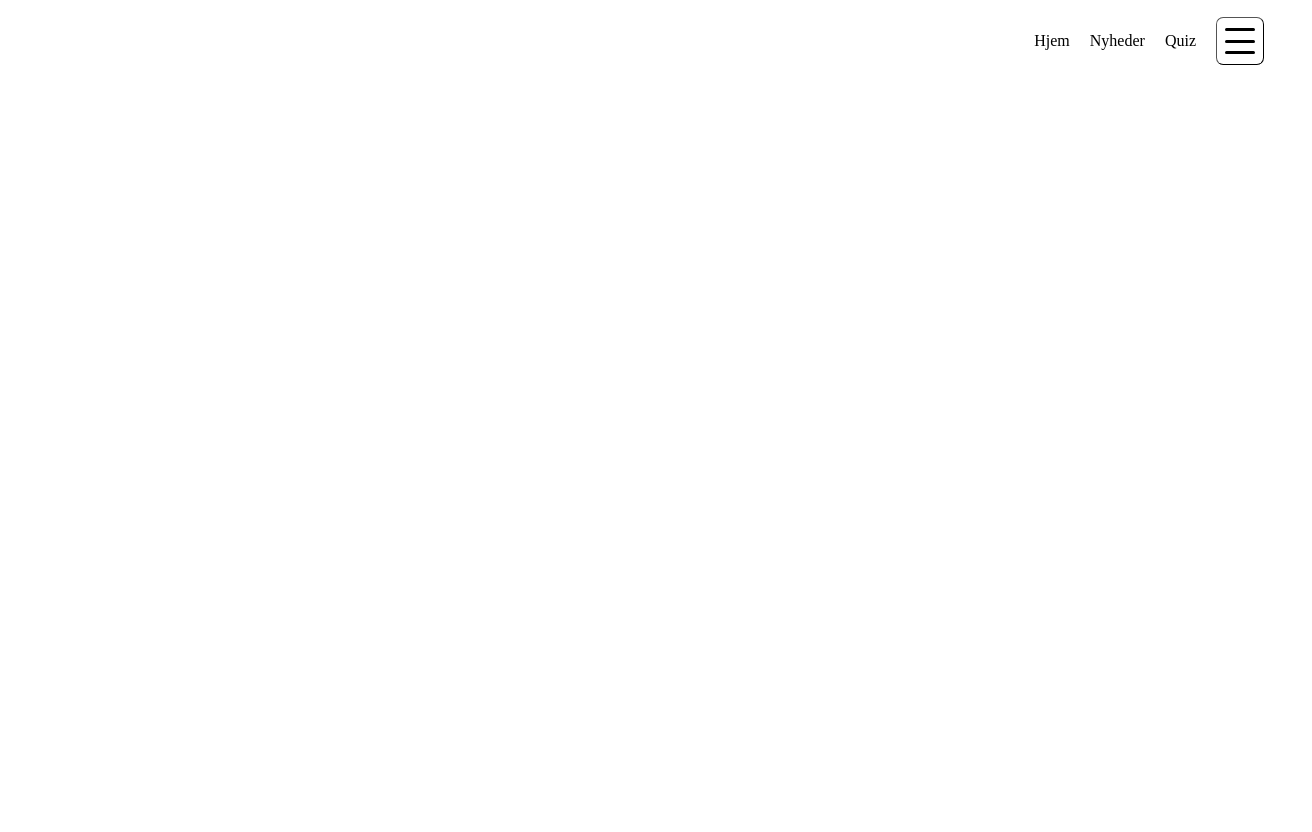
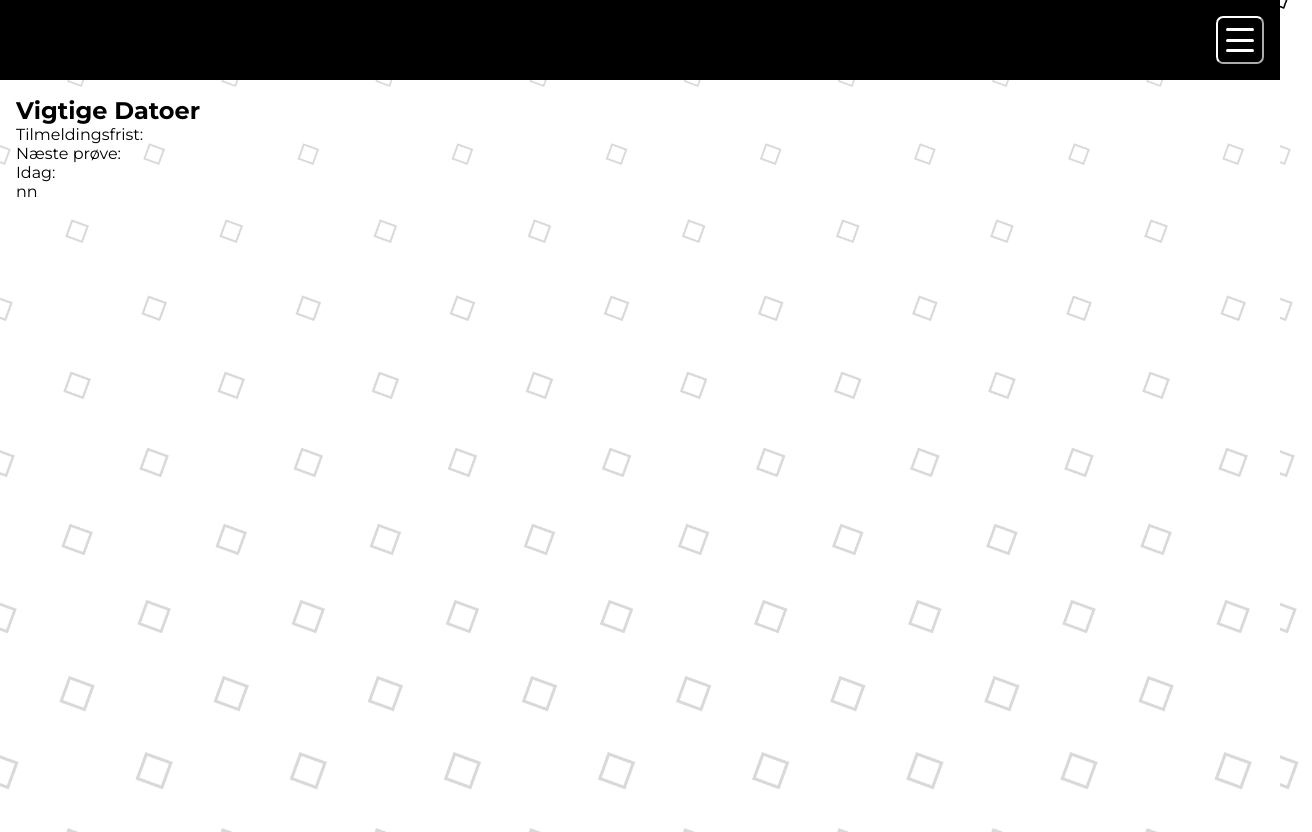
Before and after one commit to Flex-Wrap/Danifico, a plain HTML site: page index.html in a window 1280 px wide. Shown: the whole page, 1312 px wide, since content can reach past the window. Before the commit the page ends 800 px from the top, so only its background shows below. Drawn offline with Linux system fonts and the light colour scheme.

Commit message:
doing dates

```diff
--- a/index.html
+++ b/index.html
@@ -3,6 +3,7 @@
 <head>
     <meta charset="UTF-8">
     <meta name="viewport" content="width=device-width, initial-scale=1.0">
+    <link rel="stylesheet" href="styles/common.css">
     <link rel="stylesheet" href="styles/navbar.css">
     <link
     href="https://fonts.googleapis.com/css2?family=Montserrat:ital,wght@0,100..900;1,100..900&display=swap"
@@ -24,7 +25,16 @@
         </button>
     </nav>
 </header>
-<main></main>
+<main>
+    <div class="date-info-card">
+        <div class="date-container">
+            <h2>Vigtige Datoer</h2>
+            <p id="dealine-date"> Tilmeldingsfrist: </p>
+            <p id="exam-date"> Næste prøve: </p>
+            <p id="today-date"> Idag:</p>
+        </div>
+    </div>                                                                                                                                                                                                                                                                                                                                                                                                                                                                                                                                                                                                                                                                                                                                                                                                                                                                                                                                                                                                                                                                                                                                                                                                                  nn
+</main>
 <footer></footer>
 <script src="js/navbar.js"></script>
 </body>
--- /dev/null
+++ b/styles/common.css
@@ -0,0 +1,18 @@
+*{
+  font-family: "Montserrat", sans-serif;
+  margin: 0;
+  padding: 0;
+}
+
+body {
+  background-image: url(/resources/backgroundPattern.png);
+  background-size: cover;
+}
+
+main{
+  margin-top: 80px;
+  width: 100%;
+  height: calc(100vh - 80px);
+  background-color: rgba(255, 255, 255, 0.85);
+  padding: 16px;
+}
--- a/styles/navbar.css
+++ b/styles/navbar.css
@@ -8,23 +8,31 @@ nav{
     gap: 20px;
     padding: 16px;
     width: 100%;
+    background-color: black;
 }
 #nav-bar-links{
     display: none;
+    list-style: none;
 }
 
 #nav-bar-links.active {
     display: flex;
     position: absolute;
-    top: 60px;
-    left: 0;
-    width: 100%;
+    top: 70px;
+    right: 0;
     background-color: antiquewhite;
     flex-direction: column;
-  }
+}
+
+#nav-bar-links li{
+    height: 28px;
+    width: 100px;
+    padding: 10px;
+}
 
 #nav-bar-links li a{
     text-decoration: none;
+    font-size: large;
     color: black;
 
 }
@@ -33,7 +41,8 @@ nav{
     flex-direction: column;
     justify-content: space-between;
     background-color: transparent;
-    border-width: 1px;
+    border-color: white;
+    border-width: 2px;
     border-radius: 15%;
     width: 48px;
     height: 48px;
@@ -41,7 +50,7 @@ nav{
 }
 
 .bar{
-    background-color: black;
+    background-color: white;
     height: 3px;
     width: 100%;
     border-radius: 10px;
--- a/styles/reset.css
+++ /dev/null
@@ -1,5 +0,0 @@
-* {
-    font-family: "Montserrat", sans-serif;
-    margin: 0;
-    padding: 0;
-  }
```
Also changed, not shown: resources/backgroundPattern.png (added), 1 other file.
